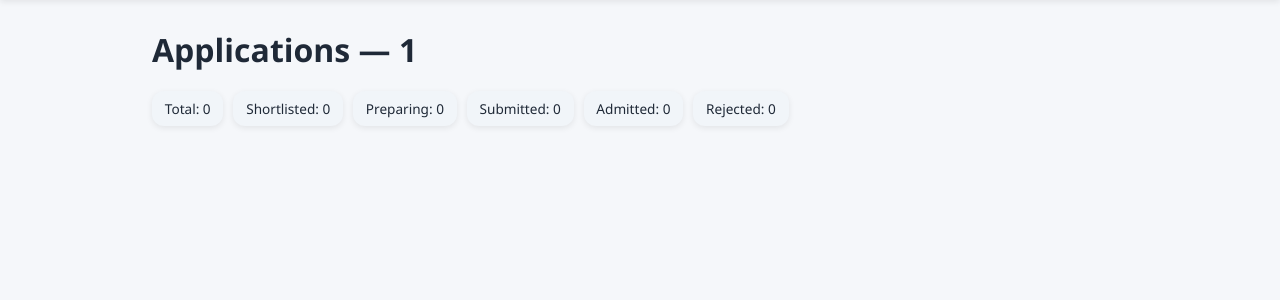
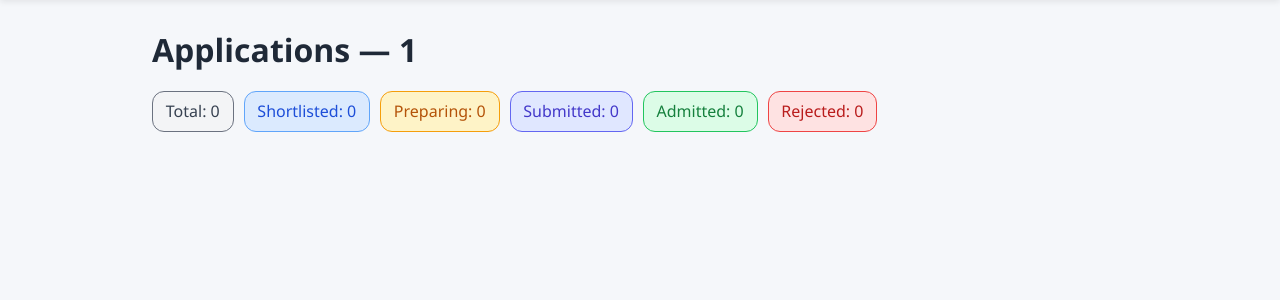
Before and after one commit to YagneshGuduru/personalised_college_applications_tracker, a Flask app: page /country/1 in a window 1280 px wide. Shown: the part 73-373 px from the top of the page. Run offline with Flask 3, Linux system fonts and the light colour scheme; data that the repository does not hold is empty.

Commit message:
Updated the design of country applications list page.

```diff
--- a/app/static/style.css
+++ b/app/static/style.css
@@ -43,7 +43,7 @@ body {
 }
 
 .container {
-  max-width: 80%;
+  max-width: 100%;
   margin: auto;
   padding: 1.5rem;
 }
@@ -100,6 +100,11 @@ body {
   color: white;
 }
 
+.cards-container{
+  max-width: 1000px;
+  margin: 2rem auto;
+}
+
 #country-buttons {
   display: grid;
   grid-template-columns: repeat(auto-fill, minmax(260px, 260px));
@@ -135,15 +140,6 @@ body {
   font-size: 0.95rem;
   color: var(--secondary);
 }
-
-
-
-/* .grid-3 {
-  display: grid;
-  grid-template-columns: repeat(auto-fit, minmax(260px, 1fr));
-  gap: 20px;
-} */
-
 
 
 @media (max-width: 600px) {
@@ -255,6 +251,7 @@ textarea {
 }
 
 
+/* Country wise application list */
 
 .summary-bar {
   display: flex;
@@ -267,21 +264,62 @@ textarea {
   background: var(--bg-soft);
   padding: 0.4rem 0.8rem;
   border-radius: var(--radius);
-  font-size: 0.85rem;
+  font-size: 1rem;
   color: #1f2937;
-  box-shadow: 0 2px 6px var(--shadow);
+  /* box-shadow: 0 2px 6px var(--shadow); */
+  border: 2px solid #1e40af;
 }
 
+.status-total {
+  background: #f3f4f6;
+  border: 1px solid #6b7280;
+  color: #374151;
+}
 
+.status-shortlisted {
+  background: #dbeafe;
+  border: 1px solid #60a5fa;
+  color: #1d4ed8;
+}
+
+.status-preparing {
+  background: #fef3c7;
+  border: 1px solid #f59e0b;
+  color: #b45309;
+}
+
+.status-submitted {
+  background: #e0e7ff;
+  border: 1px solid #6366f1;
+  color: #4338ca;
+}
+
+.status-admitted {
+  background: #dcfce7;
+  border: 1px solid #22c55e;
+  color: #15803d;
+}
+
+.status-rejected {
+  background: #fee2e2;
+  border: 1px solid #ef4444;
+  color: #b91c1c;
+}
+
+.lists-container{
+  max-width: 90%;
+  margin-left: 8rem;
+}
 
 .app-list {
   display: grid;
-  grid-template-columns: 1fr;
+  grid-template-columns: repeat(auto-fill, minmax(400px, 400px));
   gap: 1rem;
 }
 
 .app-card {
-  display: block;
+  display: flex;
+  flex-direction: column;
   padding: 1.5rem;
   background: var(--bg-light);
   border-radius: var(--radius);
@@ -306,6 +344,7 @@ textarea {
 }
 
 .app-footer {
+  margin-top: auto;
   display: flex;
   justify-content: space-between;
   align-items: center;
--- a/app/templates/country_applications.html
+++ b/app/templates/country_applications.html
@@ -2,18 +2,18 @@
 {% block title %}Applications — {{ country }}{% endblock %}
 
 {% block content %}
-
+<div class="lists-container">
     <h1 style="margin-bottom:1rem;">Applications — {{ country }}</h1>
 
     <!-- SUMMARY BAR (compact size) -->
     <div class="summary-bar">
 
-    <div class="summary-box">Total: <span>{{ summary.total }}</span></div>
-    <div class="summary-box">Shortlisted: <span>{{ summary.shortlisted }}</span></div>
-    <div class="summary-box">Preparing: <span>{{ summary.preparing }}</span></div>
-    <div class="summary-box">Submitted: <span>{{ summary.submitted }}</span></div>
-    <div class="summary-box">Admitted: <span>{{ summary.admitted }}</span></div>
-    <div class="summary-box">Rejected: <span>{{ summary.rejected }}</span></div>
+        <div class="summary-box status-total">Total: <span>{{ summary.total }}</span></div>
+        <div class="summary-box status-shortlisted">Shortlisted: <span>{{ summary.shortlisted }}</span></div>
+        <div class="summary-box status-preparing">Preparing: <span>{{ summary.preparing }}</span></div>
+        <div class="summary-box status-submitted">Submitted: <span>{{ summary.submitted }}</span></div>
+        <div class="summary-box status-admitted">Admitted: <span>{{ summary.admitted }}</span></div>
+        <div class="summary-box status-rejected">Rejected: <span>{{ summary.rejected }}</span></div>
 
     </div>
 
@@ -39,7 +39,7 @@
         {% endfor %}
 
     </div>
-
+</div>
 <script>
 // DEADLINE DOT COLOR CALCULATION
 const dots = document.querySelectorAll(".dot");
--- a/app/templates/dashboard.html
+++ b/app/templates/dashboard.html
@@ -13,7 +13,7 @@
     </a>
 </section>
 
-<div class="container">
+<div class="cards-container">
     <h2 style="margin-bottom: 1rem;">Countries</h2>
 
     <div id="country-buttons">
```
Lines whose indentation alone changed are shown as unchanged.
